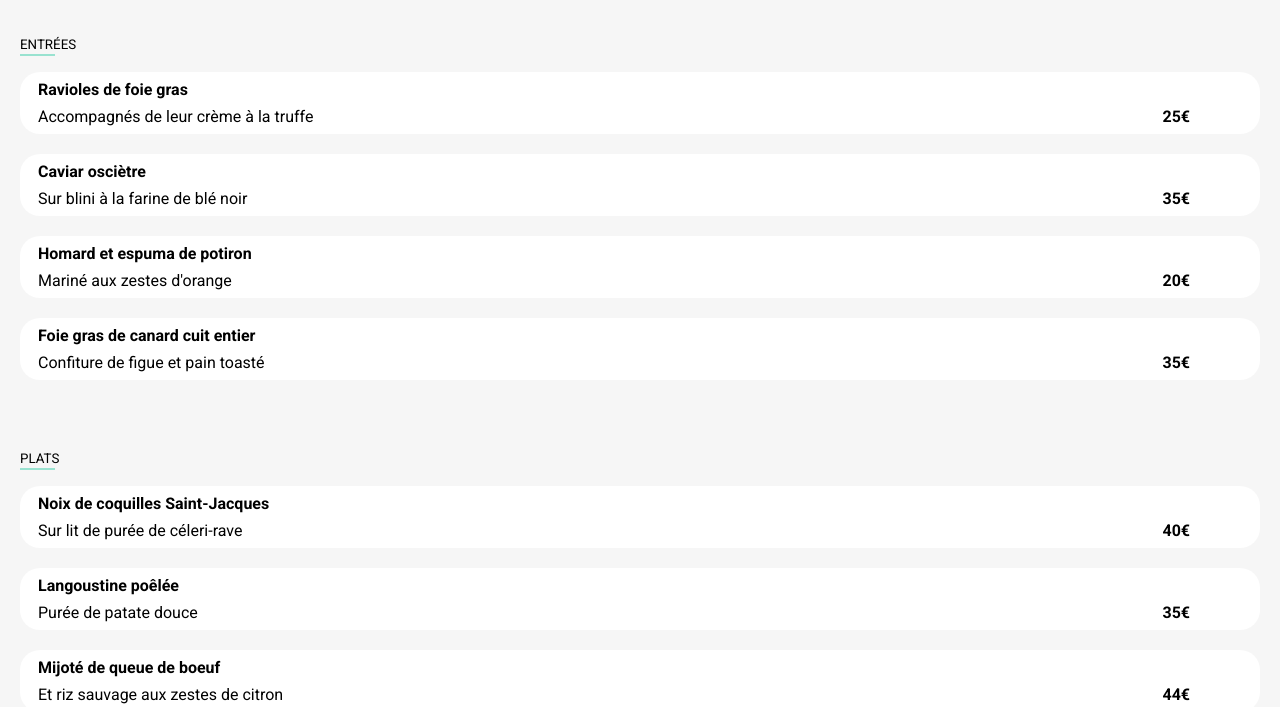
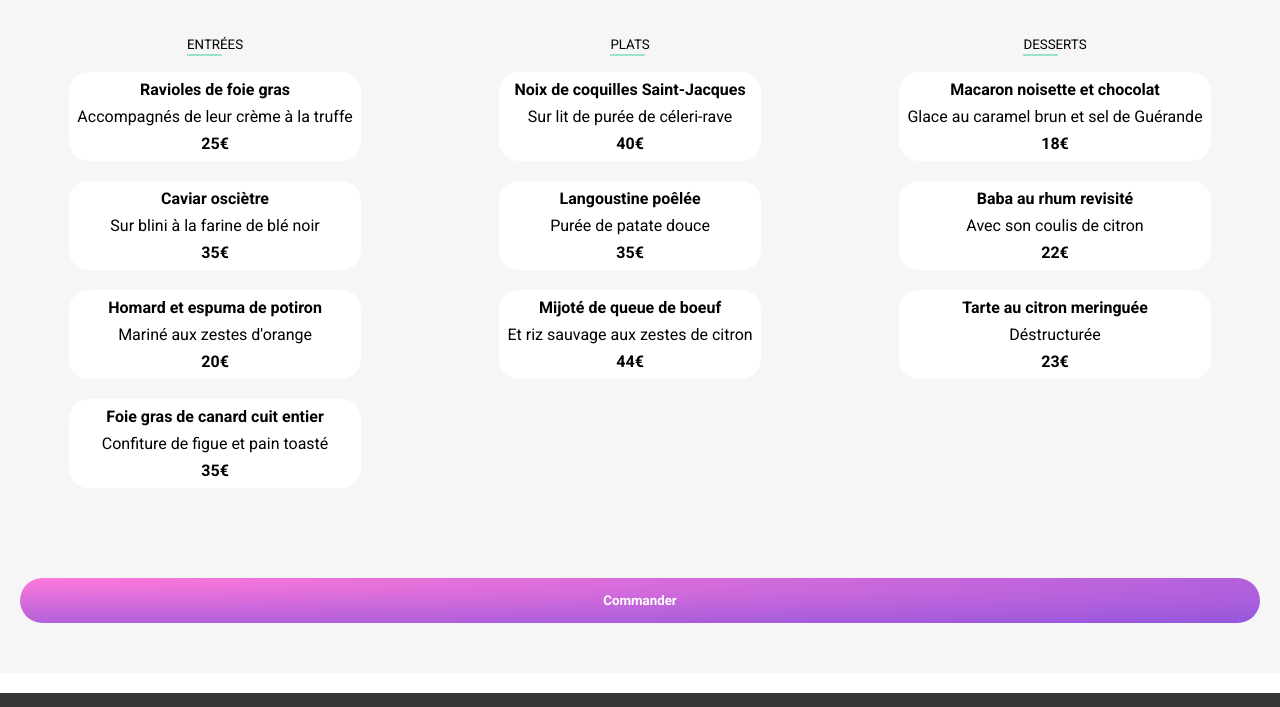
Before and after one commit to prasouk-ph/P3---Dynamisez-une-page-web-avec-des-animations-CSS, a website: page la-note-enchantee.html in a window 1280 px wide. Shown: the part 402-1109 px from the top of the page. Drawn offline with Linux system fonts and the light colour scheme; a web font is replaced by a local one.

Commit message:
Menu responsive

```diff
--- a/la-note-enchantee.html
+++ b/la-note-enchantee.html
@@ -25,6 +25,7 @@
                     <h1>La note enchantée</h1>
                     <button><i class="far fa-heart"></i></button>
                 </header>
+                <div class="menu-container">
                     <div class="starters">
                         <h2>ENTRÉES</h2>
                         <div class="card-dish">
@@ -103,6 +104,7 @@
                             <p>23€</p>
                         </div>
                     </div>
+                </div>
 
                 <div class="order-confirmation">
                     <button>Commander</button>
--- a/sass/main.scss
+++ b/sass/main.scss
@@ -69,6 +69,9 @@ $menu-section-list: starters main-courses desserts;
     margin-bottom: 20px;
     padding: 0 50px 0 10px;
     position: relative;
+    @media (min-width: 992px) {
+        padding: 0;
+    }
     h3, p {
         font-size: medium;
         text-overflow: ellipsis;
@@ -84,6 +87,10 @@ $menu-section-list: starters main-courses desserts;
         bottom: 0%;
         font-weight: bold;
         transition: 1s;
+        @media (min-width: 992px) {
+            position: relative;
+            right: 0;
+        }
     }
 }
 
@@ -280,7 +287,6 @@ footer {
         @media (min-width: 768px) {
             flex-direction: row;
             justify-content: space-between;
-            padding-left: 0;
         }
         button {
             background-color: $color-grey;
@@ -427,8 +433,14 @@ main {
         border-radius: 20px 20px 0 0;
         position: relative;
         top: -20px;
+        @media (min-width: 768px) {
+            text-align: center;
+        }
         header {
             justify-content: flex-start;
+            @media (min-width: 768px) {
+                justify-content: center;
+            }
             h1 {
                 font-family: 'Shrikhand';
             }
@@ -439,6 +451,11 @@ main {
                 font-size: 30px;
                 @include button-heart-filling;
             }
+        }
+        .menu-container {
+            @media (min-width: 992px) {
+            display: flex;
+            justify-content: space-around;
             }
             @each $class in $menu-section-list {
                 .#{$class} {
@@ -467,7 +484,6 @@ main {
                         transform: rotate(1turn);
                         text-align: center;
                         vertical-align: middle;
-
                     }
                     &:hover::after {
                         width: 50px;
@@ -477,12 +493,16 @@ main {
                     }
                 }
             }
+        }
         .order-confirmation {
-            padding: 50px 0px;
+            padding: 50px 20px;
             text-align: center;
             button {
             @include button-round;
+            @media (min-width: 768px) {
+                width: 100%;
             }
             }
         }
     }
+}
```
Also changed, not shown: css/style.css. Lines whose indentation alone changed are shown as unchanged.
